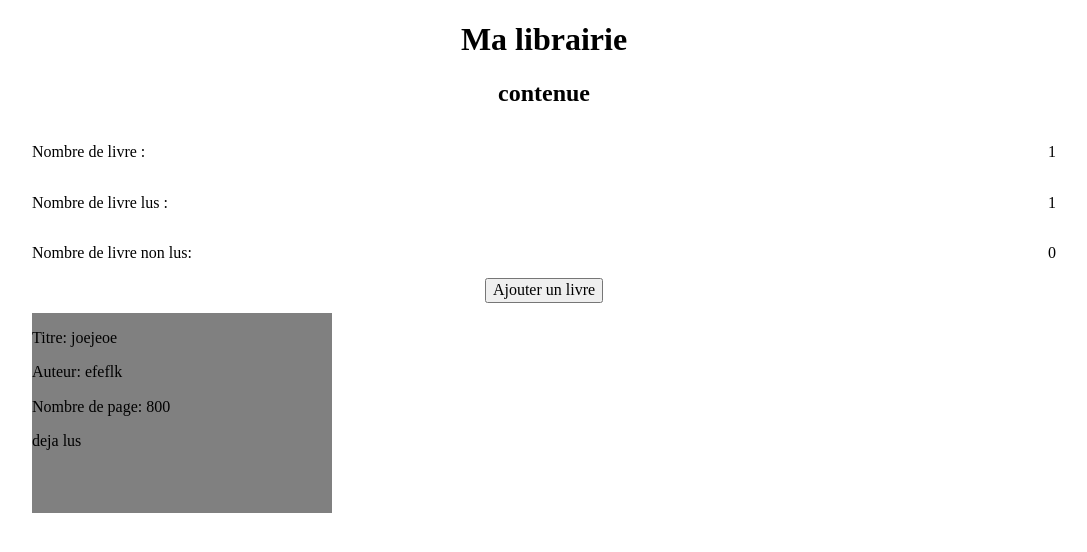
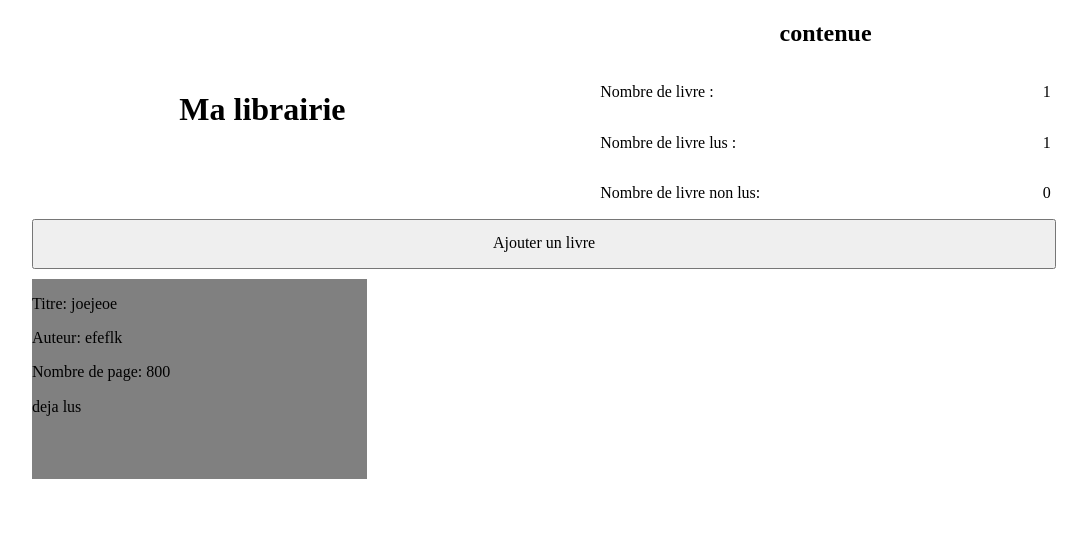
Before and after one commit to waintane/librairie, a plain HTML site: page index.html in a window 1280 px wide. Shown: the whole page, without its empty margins (96-1183 px from the left). Drawn offline with Linux system fonts and the light colour scheme.

Commit message:
ajustement des container de livre via css

```diff
--- a/css/global.css
+++ b/css/global.css
@@ -22,7 +22,7 @@
     text-align: left;
 }
 .form div{
-    margin: 0px 10px;
+    margin: 5px 10px;
 }
 ul{
     list-style: none;
@@ -47,6 +47,7 @@ h1,h2{
 }
 .contenue{
     width: 80%;
+    min-width: 300px;
     margin: 0px auto;
 }
 .contenue div p:last-child{
@@ -56,17 +57,24 @@ h1,h2{
     text-align: center;
 }
 .container{
-    width: 300px;
+    width: 100%;
     height: 200px;
     margin: 10px auto;
     background-color: grey;
 }
 .display-de-la-liste{
+    width: 80%;
+    margin: 0px auto;
+    min-width: 300px;
     display: grid;
     grid-template-columns: 1fr;
     gap: 10px;
 }
-
+.ajout-livre button{
+    width: 80%;
+    min-width: 300px;
+    height: 50px;
+}
 @media only screen and (min-width: 800px) {
 
     .display-de-la-liste{
@@ -79,7 +87,20 @@ h1,h2{
 @media only screen and (min-width: 1200px) {
 
     .display-de-la-liste{
-        grid-template-columns: 1fr 1fr 1fr 1fr;
+        width: 80%;
+        grid-template-columns: 1fr 1fr 1fr;
     }
-
+    header{
+        margin: 0px auto;
+        width: 88%;
+        display: grid;
+        grid-template-columns: 1fr 1fr;
+    }
+    header h1{
+        margin: auto 0px;
+    }
+    .container{
+        margin-left: 0px;
+        width: 100%;
+    }
 }
```
